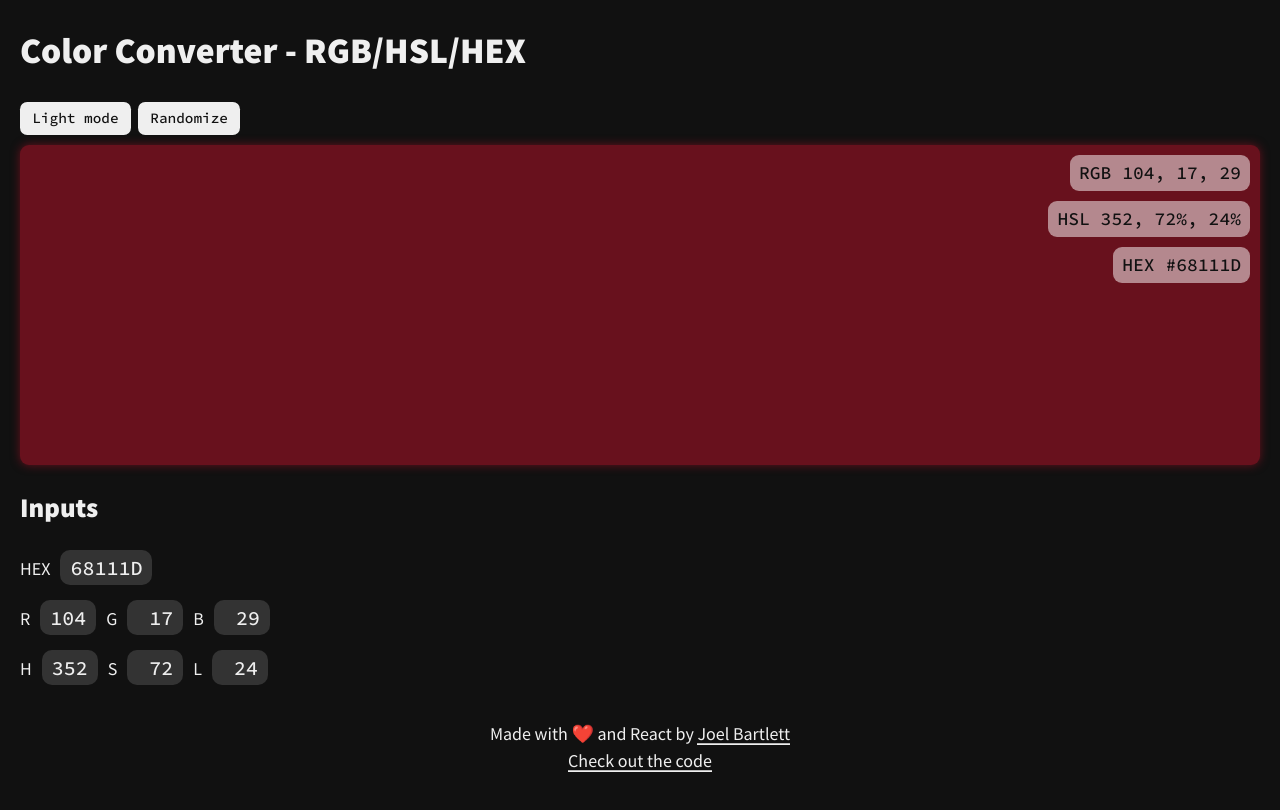
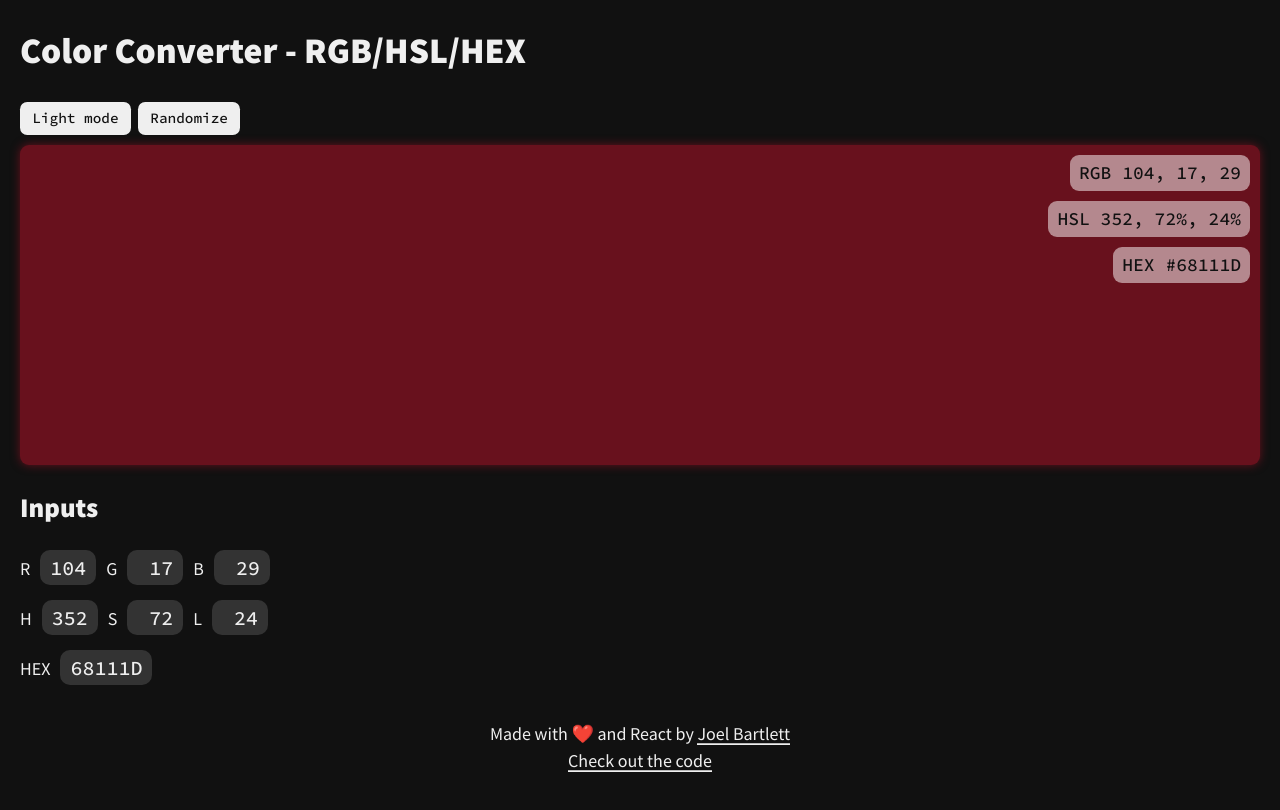
Before and after one commit to murbar/web-color-tool, a React (Create React App) app: page / in a window 1280 px wide. Shown: the top 810 px of the page. Built offline with nearby package versions, Linux system fonts and the light colour scheme.

Commit message:
Change order of inputs

```diff
--- a/src/components/ValueInputs.jsx
+++ b/src/components/ValueInputs.jsx
@@ -19,9 +19,9 @@ const Styles = styled.div`
 const Inputs = ({ setColor, colorValues }) => {
   return (
     <Styles>
-      <HexForm setColor={setColor} colorValues={colorValues} />
       <RgbForm setColor={setColor} colorValues={colorValues} />
       <HslForm setColor={setColor} colorValues={colorValues} />
+      <HexForm setColor={setColor} colorValues={colorValues} />
     </Styles>
   );
 };
```
